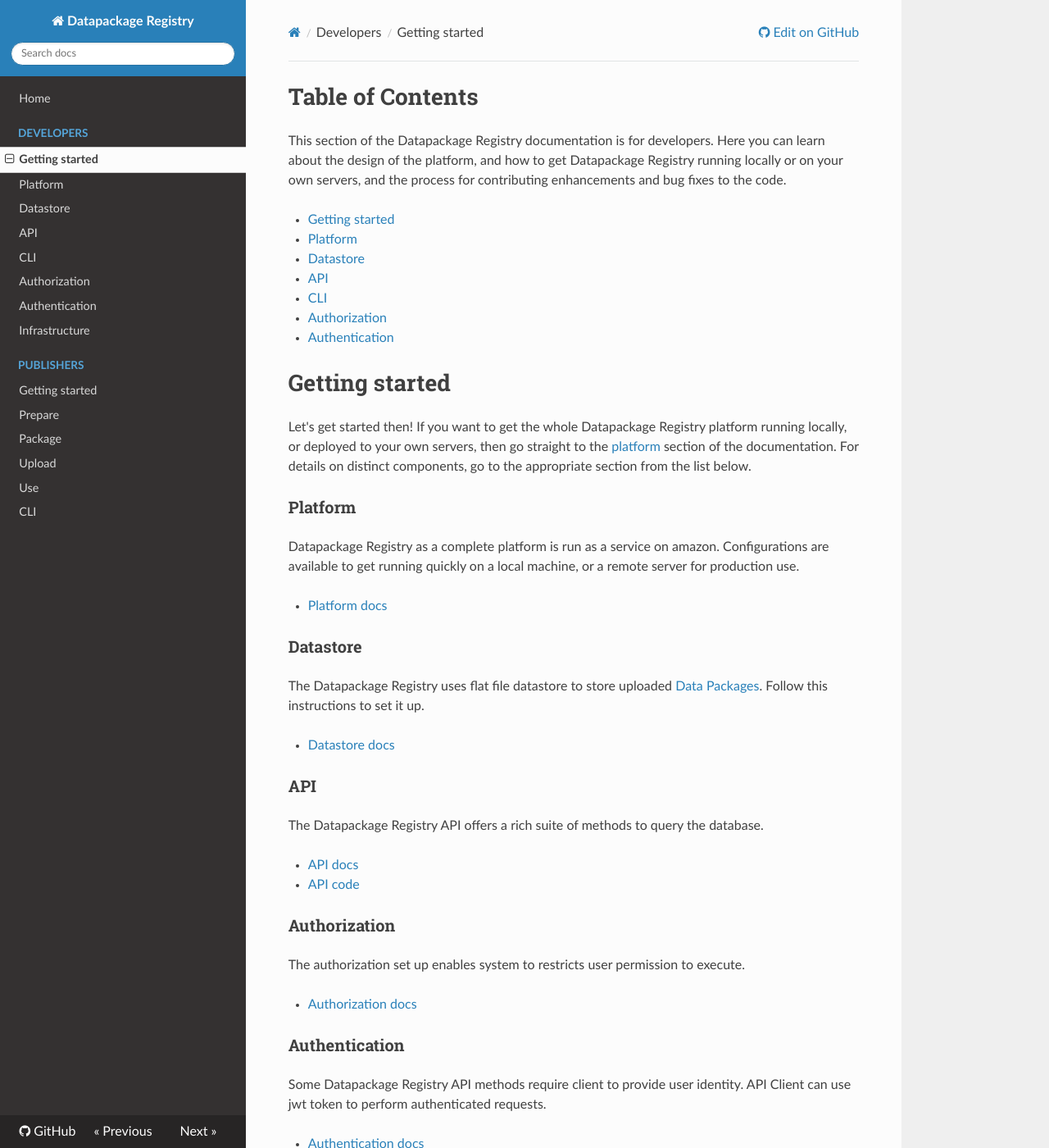
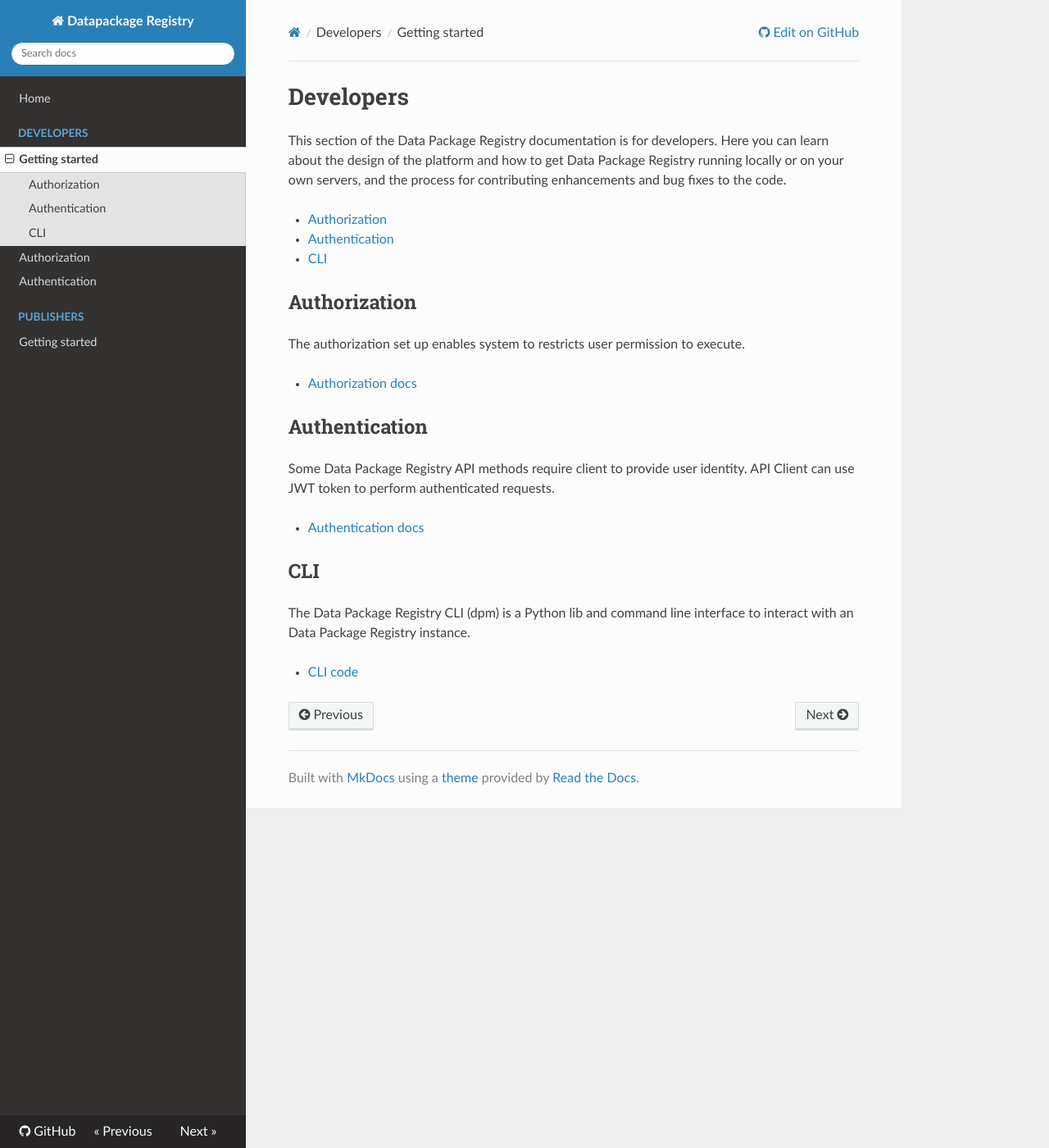
Before and after one commit to datopian/datahub-docs-tech, an MkDocs documentation site: the page built from docs/developers/index.md, in a window 1280 px wide and 1400 px high. Shown: the whole window at 82% size. Built offline with MkDocs 1.6.1, drawn with Linux system fonts in a browser that asks for light colours; nearby versions of some CDN libraries; old or Windows-style settings are respelled for this version of MkDocs; some of the changed text lies outside the part shown.

Commit message:
[tidy][l]: - removed all incomplete pages. - Updated outdated files. - mkdoc.yml updated refs #24

```diff
--- a/docs/developers/index.md
+++ b/docs/developers/index.md
@@ -1,52 +1,24 @@
-# Table of Contents
+# Developers
 
-This section of the Datapackage Registry documentation is for developers. Here you can learn about the design of the platform, and how to get Datapackage Registry running locally or on your own servers, and the process for contributing enhancements and bug fixes to the code.
+This section of the Data Package Registry documentation is for developers. Here you can learn about the design of the platform and how to get Data Package Registry running locally or on your own servers, and the process for contributing enhancements and bug fixes to the code.
 
-- [Getting started](#getting-started)
-- [Platform](platform/)
-- [Datastore](datastore/)
-- [API](api/)
-- [CLI](cli/)
-- [Authorization](authorization/)
-- [Authentication](authentication/)
+  - [Authorization](#authorization)
+  - [Authentication](#authentication)
+  - [CLI](#cli)
 
-# Getting started
-
-Let's get started then! If you want to get the whole Datapackage Registry platform running locally, or deployed to your own servers, then go straight to the [platform](platform/) section of the documentation. For details on distinct components, go to the appropriate section from the list below.
-
-### Platform
-
-Datapackage Registry as a complete platform is run as a service on amazon. Configurations are available to get running quickly on a local machine, or a remote server for production use.
-
-- [Platform docs](platform/)
-
-### Datastore
-
-The Datapackage Registry uses flat file datastore to store uploaded [Data Packages](http://specs.frictionlessdata.io/). Follow this instructions to set it up.
-
-- [Datastore docs](datastore/)
-
-### API
-
-The Datapackage Registry API offers a rich suite of methods to query the database.
-
-- [API docs](api/)
-- [API code](https://github.com/frictionlessdata/dpr-api)
-
-### Authorization
+## Authorization
 The authorization set up enables system to restricts user permission to execute.
 
 - [Authorization docs](authorization/)
 
-### Authentication
+## Authentication
 
-Some Datapackage Registry API methods require client to provide user identity. API Client can use jwt token to perform authenticated requests.
+Some Data Package Registry API methods require client to provide user identity. API Client can use JWT token to perform authenticated requests.
 
 - [Authentication docs](authentication/)
 
-### CLI
+## CLI
 
-The Datapackage Registry CLI (dpmpy) is a Python lib and command line interface to interact with an Datapackage Registry instance.
+The Data Package Registry CLI (dpm) is a Python lib and command line interface to interact with an Data Package Registry instance.
 
-- [CLI docs](cli/)
 - [CLI code](https://github.com/openspending/dpm-py)
--- a/mkdocs.yml
+++ b/mkdocs.yml
@@ -5,20 +5,10 @@
 - Home: 'index.md'
 - Developers:
   - 'Getting started': developers/index.md
-  - Platform: developers/platform.md
-  - Datastore: developers/datastore.md
-  - API: developers/api.md
-  - CLI: developers/cli.md
   - Authorization: developers/authorization.md
   - Authentication: developers/authentication.md
-  - Infrastructure: developers/infrastructure.md
 - Publishers:
   - 'Getting started': publishers/index.md
-  - Prepare: publishers/prepare.md
-  - Package: publishers/package.md
-  - Upload: publishers/upload.md
-  - Use: publishers/use.md
-  - CLI: publishers/cli.md
 theme: readthedocs
 markdown_extensions:
   - pymdownx.github
```
Also changed, not shown: docs/developers/api.md (deleted, +0 -18 lines), docs/developers/authentication.md (+7 -7 lines), docs/developers/cli.md (deleted, +0 -9 lines), docs/developers/datastore.md (deleted, +0 -72 lines), docs/developers/infrastructure.md (deleted, +0 -51 lines), docs/developers/platform.md (deleted, +0 -28 lines), docs/publishers/cli.md (deleted, +0 -94 lines), docs/publishers/index.md (+114 -30 lines), docs/publishers/package.md (deleted, +0 -23 lines), docs/publishers/prepare.md (deleted, +0 -34 lines), docs/publishers/upload.md (deleted, +0 -24 lines), docs/publishers/use.md (deleted, +0 -5 lines).
